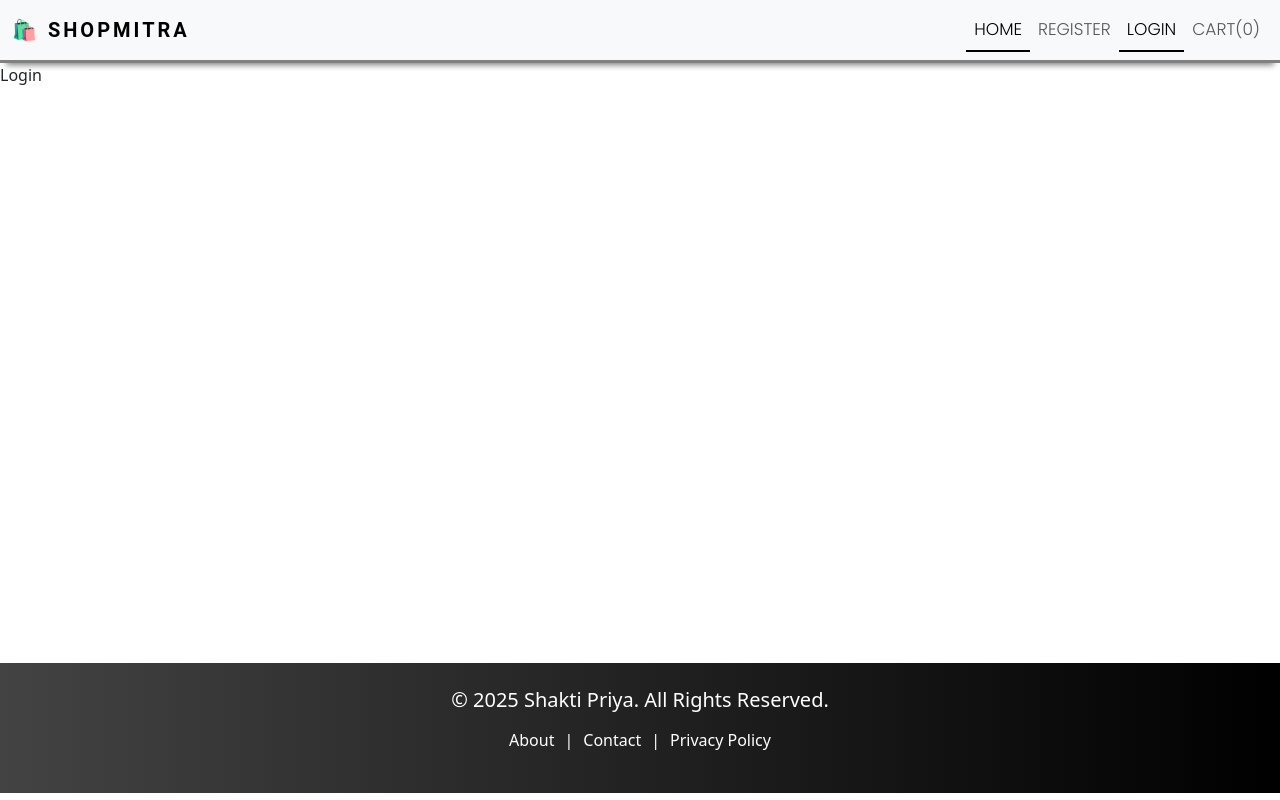
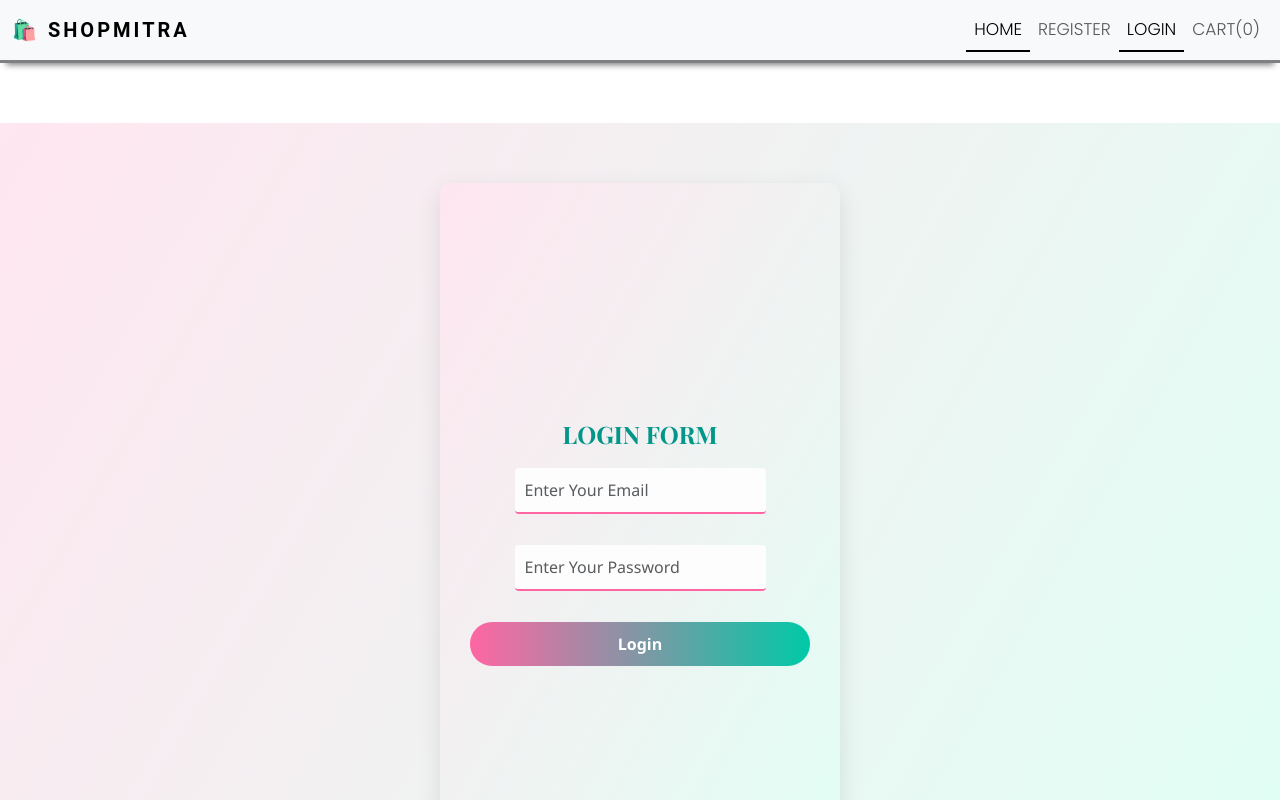
Before and after one commit to shaktipriya13/Timora--Ecommerce-website, a React (Vite) app in the folder client/: page /login in a window 1280 px wide. Shown: the top 800 px of the page. Built offline with nearby package versions, Linux system fonts and the light colour scheme.

Commit message:
feat: implement authentication context with localStorage support; enhance login and registration forms with improved error handling and user feedback

```diff
--- a/client/src/components/Layout/Layout.jsx
+++ b/client/src/components/Layout/Layout.jsx
@@ -4,6 +4,7 @@ import Header from './Header';
 import Footer from './Footer';
 import { Helmet } from "react-helmet";
 import { ToastContainer } from 'react-toastify';
+import 'react-toastify/dist/ReactToastify.css';
 
 
 const Layout = ({ children, title, description, keywords, author }) => {
@@ -18,7 +19,7 @@ const Layout = ({ children, title, description, keywords, author }) => {
             </Helmet>
             <Header />
             <main style={{ minHeight: "75vh" }}>
-                <ToastContainer />{children}
+                <ToastContainer position="top-center" autoClose={3000} />{children}
             </main>
             {/* jo bhi page is wrapped with Layout.jsx usme Header and Footer ke bich children yani ki the page's componnt is shown */}
             <Footer />
--- a/client/src/index.css
+++ b/client/src/index.css
@@ -1,4 +1,6 @@
+
 @import url("https://fonts.googleapis.com/css2?family=Playfair+Display:wght@700&family=Poppins:wght@300;400&display=swap");
+
 
 * {
   margin: 0;
--- a/client/src/main.jsx
+++ b/client/src/main.jsx
@@ -3,9 +3,12 @@ import { createRoot } from 'react-dom/client'
 import './index.css'
 import App from './App.jsx'
 import { BrowserRouter } from 'react-router-dom'
+// import { AuthProvider } from './context/auth.jsx'
+
 // by wrapping app in BrowserRouter routing fxnality gets enabled in our application
 createRoot(document.getElementById('root')).render(
   <BrowserRouter>
+
     <App />
   </BrowserRouter>
 )
--- a/client/src/pages/Auth/Login.jsx
+++ b/client/src/pages/Auth/Login.jsx
@@ -1,14 +1,83 @@
-import React from 'react';
-import Layout from '../../components/Layout/Layout';
+// ! here we will hold the values in the states and send them to the server. to send these values to the server we are using axios, through axios we can get ,post, update all the data prsnt in our backend.
+
+import React, { useState } from "react";
+import Layout from "./../../components/Layout/Layout";
+import axios from "axios";
+import { useNavigate } from "react-router-dom";
+import { toast } from "react-toastify";
+import "../../styles/AuthStyles.css";
+
 
 const Login = () => {
+    const [email, setEmail] = useState("");
+    const [password, setPassword] = useState("");
+    const navigate = useNavigate();
+
+    // form function
+    const handleSubmit = async (e) => {
+        e.preventDefault();
+        try {
+            const res = await axios.post("http://localhost:8080/api/v1/auth/login", {
+
+                email,
+                password,
+
+            });
+            if (res && res.data.success) {
+                toast.success("Logged in Successfully");
+                setTimeout(() => {
+                    navigate("/");
+                }, 1500); // delay navigation by 1.5 seconds
+            }
+
+            else {
+                toast.error(res.data.message);
+            }
+        } catch (error) {
+            console.log(error);
+            toast.error("Something went wrong");
+        }
+    };
+
     return (
-        <div>
-            <Layout>
-                Login
-            </Layout>
-        </div>
+        <Layout title="login - Ecommer App">
+            <div className="form-container" style={{ minHeight: "90vh" }}>
+                {/* <div className="form-container" style={{ minHeight: "90vh", height: "100vh", overflow: "hidden" }}> */}
+
+                <form className="form-container" style={{ minHeight: "90vh" }}>
+                    <h4 className="title">LOGIN FORM</h4>
+
+                    <div className="mb-3">
+                        <input
+                            type="email"
+                            value={email}
+                            onChange={(e) => setEmail(e.target.value)}
+                            className="form-control"
+                            id="email"
+                            placeholder="Enter Your Email "
+                            required
+                        />
+                    </div>
+                    <div className="mb-3">
+                        <input
+                            type="password"
+                            value={password}
+                            // by mentioning value wo state se bind ho jayega
+                            onChange={(e) => setPassword(e.target.value)}
+                            className="form-control"
+                            id="Password1"
+                            placeholder="Enter Your Password"
+                            required
+                        />
+                    </div>
+
+                    <button type="submit" className="btn btn-primary" onClick={handleSubmit}>
+                        Login
+                    </button>
+                </form>
+            </div>
+        </Layout>
     );
-}
+};
 
 export default Login;
--- a/client/src/pages/Auth/Register.jsx
+++ b/client/src/pages/Auth/Register.jsx
@@ -1,13 +1,142 @@
+// ! here we will hold the values in the states and send them to the server. to send these values to the server we are using axios, through axios we can get ,post, update all the data prsnt in our backend.
+
+// import React, { useState } from "react";
+// import Layout from "./../../components/Layout/Layout";
+// import axios from "axios";
+// import { useNavigate } from "react-router-dom";
+// import "../../styles/AuthStyles.css";
+// import { toast } from 'react-toastify';
+
+
+// const Register = () => {
+//     const [name, setName] = useState("");
+//     const [email, setEmail] = useState("");
+//     const [password, setPassword] = useState("");
+//     const [phone, setPhone] = useState("");
+//     const [address, setAddress] = useState("");
+//     const [answer, setAnswer] = useState("");
+//     const navigate = useNavigate();
+
+//     // form function
+//     const handleSubmit = async (e) => {
+//         e.preventDefault();
+//         // prevent krne se page will not get refreshed and apni Single page application bni rhegi
+//         try {
+//             console.log("Request URL:", "/api/v1/auth/register");
+//             const res = await axios.post("http://localhost:8080/api/v1/auth/register", {
+//                 name,
+//                 email,
+//                 password,
+//                 phone,
+//                 address,
+//                 answer,
+//             });
+//             if (res && res.data.success) {
+//                 toast.success("user register successfully");
+//                 navigate("/login");
+//             } else {
+//                 toast.error(res.data.message);
+//             }
+//         } catch (error) {
+//             const errorMessage = error.response?.data?.message || error.message || "Something went wrong";
+//             console.log("Error:", errorMessage);
+//             toast.error(errorMessage);
+//         }
+//     };
+
+//     return (
+//         <Layout title="Register - Ecommer App">
+//             <div className="form-container" style={{ minHeight: "90vh" }}>
+//                 <form >
+//                     <h4 className="title">REGISTER FORM</h4>
+//                     <div className="mb-3">
+//                         <input
+//                             type="text"
+//                             value={name}
+//                             onChange={(e) => setName(e.target.value)}
+//                             className="form-control"
+//                             id="name"
+//                             placeholder="Enter Your Name"
+//                             required
+//                             autoFocus
+//                         />
+//                     </div>
+//                     <div className="mb-3">
+//                         <input
+//                             type="email"
+//                             value={email}
+//                             onChange={(e) => setEmail(e.target.value)}
+//                             className="form-control"
+//                             id="email"
+//                             placeholder="Enter Your Email "
+//                             required
+//                         />
+//                     </div>
+//                     <div className="mb-3">
+//                         <input
+//                             type="password"
+//                             value={password}
+//                             onChange={(e) => setPassword(e.target.value)}
+//                             className="form-control"
+//                             id="Password1"
+//                             placeholder="Enter Your Password"
+//                             required
+//                         />
+//                     </div>
+//                     <div className="mb-3">
+//                         <input
+//                             type="text"
+//                             value={phone}
+//                             onChange={(e) => setPhone(e.target.value)}
+//                             className="form-control"
+//                             id="phone"
+//                             placeholder="Enter Your Phone"
+//                             required
+//                         />
+//                     </div>
+//                     <div className="mb-3">
+//                         <input
+//                             type="text"
+//                             value={address}
+//                             onChange={(e) => setAddress(e.target.value)}
+//                             className="form-control"
+//                             id="address"
+//                             placeholder="Enter Your Address"
+//                             required
+//                         />
+//                     </div>
+//                     <div className="mb-3">
+//                         <input
+//                             type="text"
+//                             value={answer}
+//                             onChange={(e) => setAnswer(e.target.value)}
+//                             className="form-control"
+//                             id="fav"
+//                             placeholder="What is Your Favorite sports"
+//                             required
+//                         />
+//                     </div>
+//                     <button type="submit" className="btn btn-primary" onClick={handleSubmit}>
+//                         REGISTER
+//                     </button>
+//                 </form>
+//             </div>
+//         </Layout>
+//     );
+// };
+
+// export default Register;
+
 import React, { useState } from "react";
 import Layout from "./../../components/Layout/Layout";
 import axios from "axios";
 import { useNavigate } from "react-router-dom";
+import { toast } from "react-toastify";
 import "../../styles/AuthStyles.css";
-import { toast } from 'react-toastify';
 
 
 const Register = () => {
-    const [name, setName] = useState("");
+    const [name, setName] = useState("");//first is getter fxn and second is setter fxn
     const [email, setEmail] = useState("");
     const [password, setPassword] = useState("");
     const [phone, setPhone] = useState("");
@@ -18,10 +147,8 @@ const Register = () => {
     // form function
     const handleSubmit = async (e) => {
         e.preventDefault();
-        // prevent krne se page will not get refreshed and apni Single page application bni rhegi
         try {
-            console.log("Request URL:", "/api/v1/auth/register");
-            const res = await axios.post("/api/v1/auth/register", {
+            const res = await axios.post("http://localhost:8080/api/v1/auth/register", {
                 name,
                 email,
                 password,
@@ -30,22 +157,25 @@ const Register = () => {
                 answer,
             });
             if (res && res.data.success) {
-                toast.success("user register successfully");
-                navigate("/login");
-            } else {
+                toast.success("Registered Successfully");
+                setTimeout(() => {
+                    navigate("/login");
+                }, 1500); // delay navigation by 1.5 seconds
+            }
+
+            else {
                 toast.error(res.data.message);
             }
         } catch (error) {
-            const errorMessage = error.response?.data?.message || error.message || "Something went wrong";
-            console.log("Error:", errorMessage);
-            toast.error(errorMessage);
+            console.log(error);
+            toast.error("Something went wrong");
         }
     };
 
     return (
         <Layout title="Register - Ecommer App">
             <div className="form-container" style={{ minHeight: "90vh" }}>
-                <form onSubmit={handleSubmit}>
+                <form>
                     <h4 className="title">REGISTER FORM</h4>
                     <div className="mb-3">
                         <input
@@ -74,6 +204,7 @@ const Register = () => {
                         <input
                             type="password"
                             value={password}
+                            // by mentioning value wo state se bind ho jayega
                             onChange={(e) => setPassword(e.target.value)}
                             className="form-control"
                             id="Password1"
@@ -109,12 +240,12 @@ const Register = () => {
                             value={answer}
                             onChange={(e) => setAnswer(e.target.value)}
                             className="form-control"
-                            id="fav"
+                            id="ans"
                             placeholder="What is Your Favorite sports"
                             required
                         />
                     </div>
-                    <button type="submit" className="btn btn-primary">
+                    <button type="submit" className="btn btn-primary" onClick={handleSubmit}>
                         REGISTER
                     </button>
                 </form>
```
Also changed, not shown: client/src/context/auth.jsx (added, +41 -0 lines), client/src/pages/Homepage.jsx (+6 -3 lines), client/vite.config.js (+1 -9 lines), 1 other file (tests, documents, lock files or other folders).
